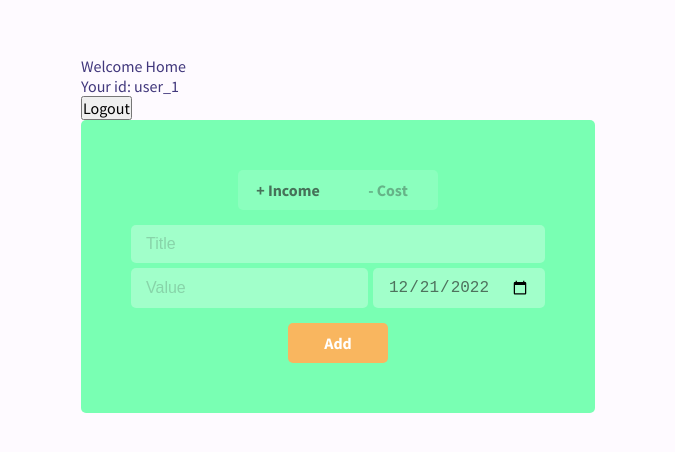
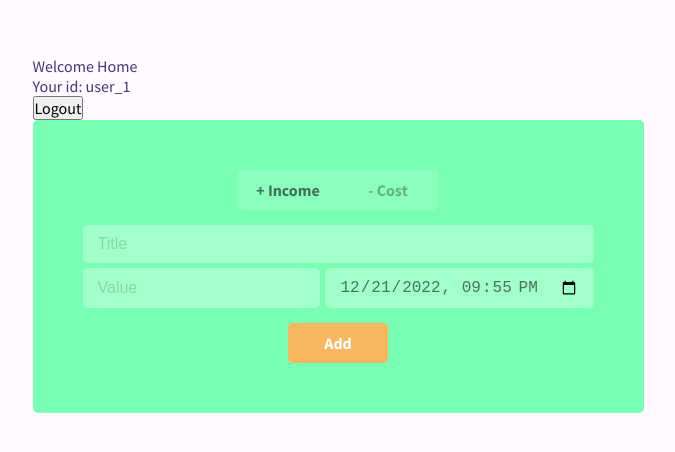
Before and after one commit to lukasikgrzegorz/prosiapp, a React (Create React App) app: page / in a window 1280 px wide. Shown: the part 126-578 px from the top of the page, without its empty margins (302-977 px from the left). Built offline with nearby package versions, Linux system fonts and the light colour scheme; no server answers; the database is empty; sample sign-in values are in the browser's storage.

Commit message:
balance slice

```diff
--- a/src/components/NewItemForm/NewItemForm.jsx
+++ b/src/components/NewItemForm/NewItemForm.jsx
@@ -54,6 +54,7 @@ const NewItemForm = () => {
 					value: value,
 					title: title,
 					date: date,
+					type: "item",
 				});
 				console.log("Document written with ID: ", docRef.id);
 			} catch (e) {
@@ -87,7 +88,7 @@ const NewItemForm = () => {
 					<input ref={inputValueRef} type="number" placeholder="Value" onChange={setActualValue} />
 					<input
 						ref={inputDateRef}
-						type="date"
+						type="datetime-local"
 						placeholder="date"
 						defaultValue={actualDate}
 						onChange={(e) => setDate(e.target.value)}
--- a/src/functions/getActualDate.js
+++ b/src/functions/getActualDate.js
@@ -3,6 +3,8 @@ const getActualDate = () => {
 	var dd = today.getDate();
 	var mm = today.getMonth() + 1; //January is 0!
 	var yyyy = today.getFullYear();
+	var h = today.getHours();
+	var min = today.getMinutes();
 
 	if (dd < 10) {
 		dd = "0" + dd;
@@ -12,7 +14,15 @@ const getActualDate = () => {
 		mm = "0" + mm;
 	}
 
-	today = `${yyyy}-${mm}-${dd}`;
+	if (h < 10) {
+		h = "0" + h;
+	}
+
+	if (min < 10) {
+		min = "0" + min;
+	}
+
+	today = `${yyyy}-${mm}-${dd}T${h}:${min}`;
 	return today;
 };
 
--- a/src/pages/Home/Home.jsx
+++ b/src/pages/Home/Home.jsx
@@ -7,6 +7,7 @@ import { useEffect } from "react";
 import { useDispatch, useSelector } from "react-redux";
 import NewItemForm from "../../components/NewItemForm/NewItemForm";
 import { setUserID, removeUserID } from "../../redux/userSlice";
+import { setLastHistory, clearLastHistory } from "../../redux/balanceSlice";
 import { getUserID } from "../../redux/selectors";
 import { getDocs, collection, query, where, orderBy } from "firebase/firestore";
 import { db } from "../../services/firebase";
@@ -16,7 +17,7 @@ const Home = () => {
 	const dispatch = useDispatch();
 	const userID = useSelector(getUserID);
 	const userRef = collection(db, `${userID}`);
-	const q = query(userRef, orderBy("date"));
+	const dateQuery = query(userRef, orderBy("date", "desc"));
 
 	useEffect(() => {
 		onAuthStateChanged(auth, (user) => {
@@ -41,9 +42,10 @@ const Home = () => {
 	};
 
 	const fetchHistory = async () => {
-		await getDocs(q).then((querySnapshot) => {
-			const newData = querySnapshot.docs.map((doc) => ({ ...doc.data(), id: doc.id }));
-			console.log(newData);
+		await getDocs(dateQuery).then((querySnapshot) => {
+			const lastHistory = querySnapshot.docs.map((doc) => ({ ...doc.data(), id: doc.id }));
+			console.log(lastHistory);
+			dispatch(setLastHistory(lastHistory));
 		});
 	};
 
--- /dev/null
+++ b/src/redux/balanceSlice.js
@@ -0,0 +1,22 @@
+import { createSlice } from "@reduxjs/toolkit";
+
+const initialState = {
+	balance: 0,
+	lastHistory: [],
+};
+
+const balanceSlice = createSlice({
+	name: "balance",
+	initialState,
+	reducers: {
+		setLastHistory(state, action) {
+			state.lastHistory = action.payload;
+		},
+		clearLastHistory(state) {
+			state.lastHistory = [];
+		},
+	},
+});
+
+export const balanceReducer = balanceSlice.reducer;
+export const { setLastHistory, clearLastHistory } = balanceSlice.actions;
--- a/src/redux/store.js
+++ b/src/redux/store.js
@@ -1,8 +1,10 @@
 import { configureStore } from "@reduxjs/toolkit";
+import { balanceReducer } from "./balanceSlice";
 import { userReducer } from "./userSlice";
 
 export const store = configureStore({
 	reducer: {
 		user: userReducer,
+		balance: balanceReducer,
 	},
 });
```
